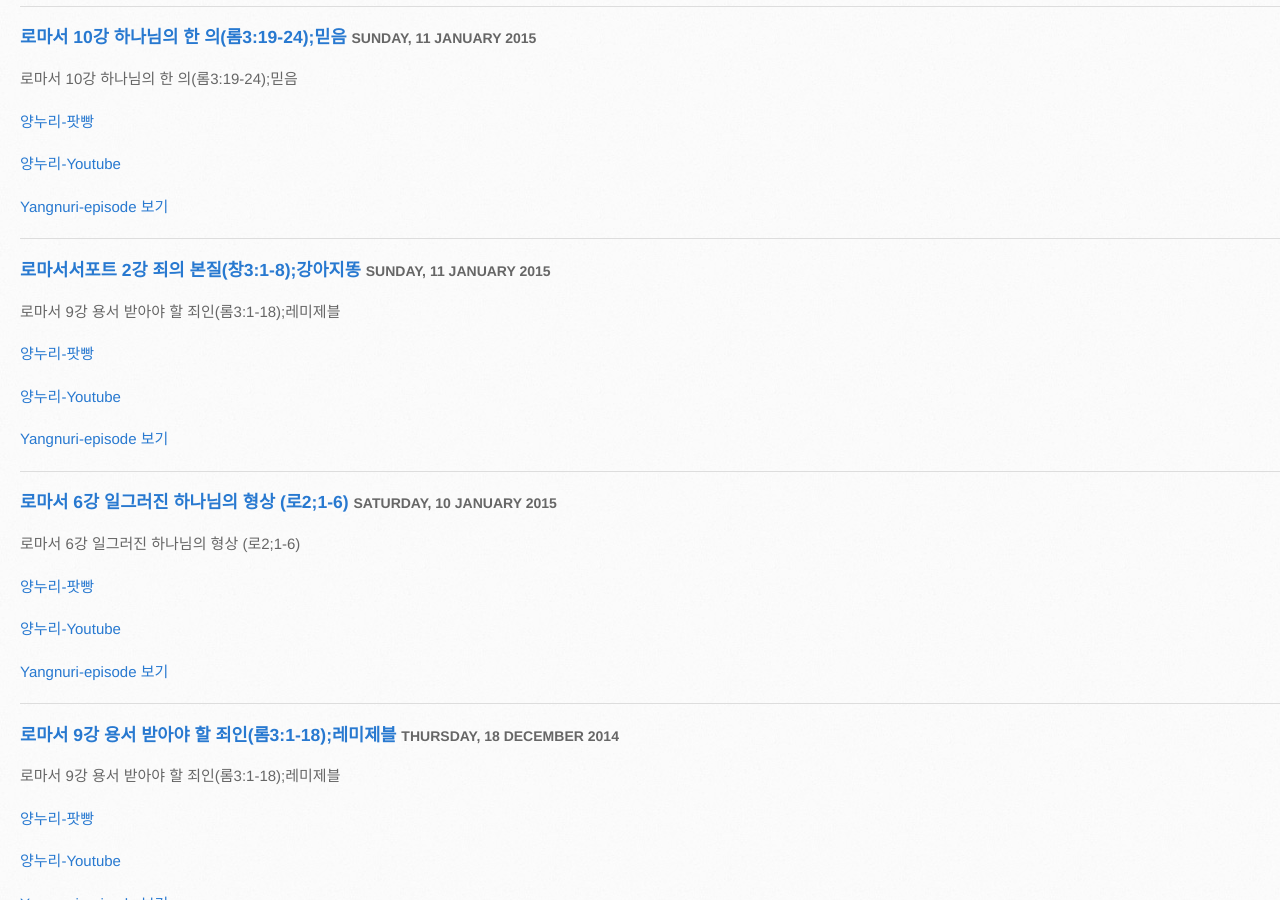
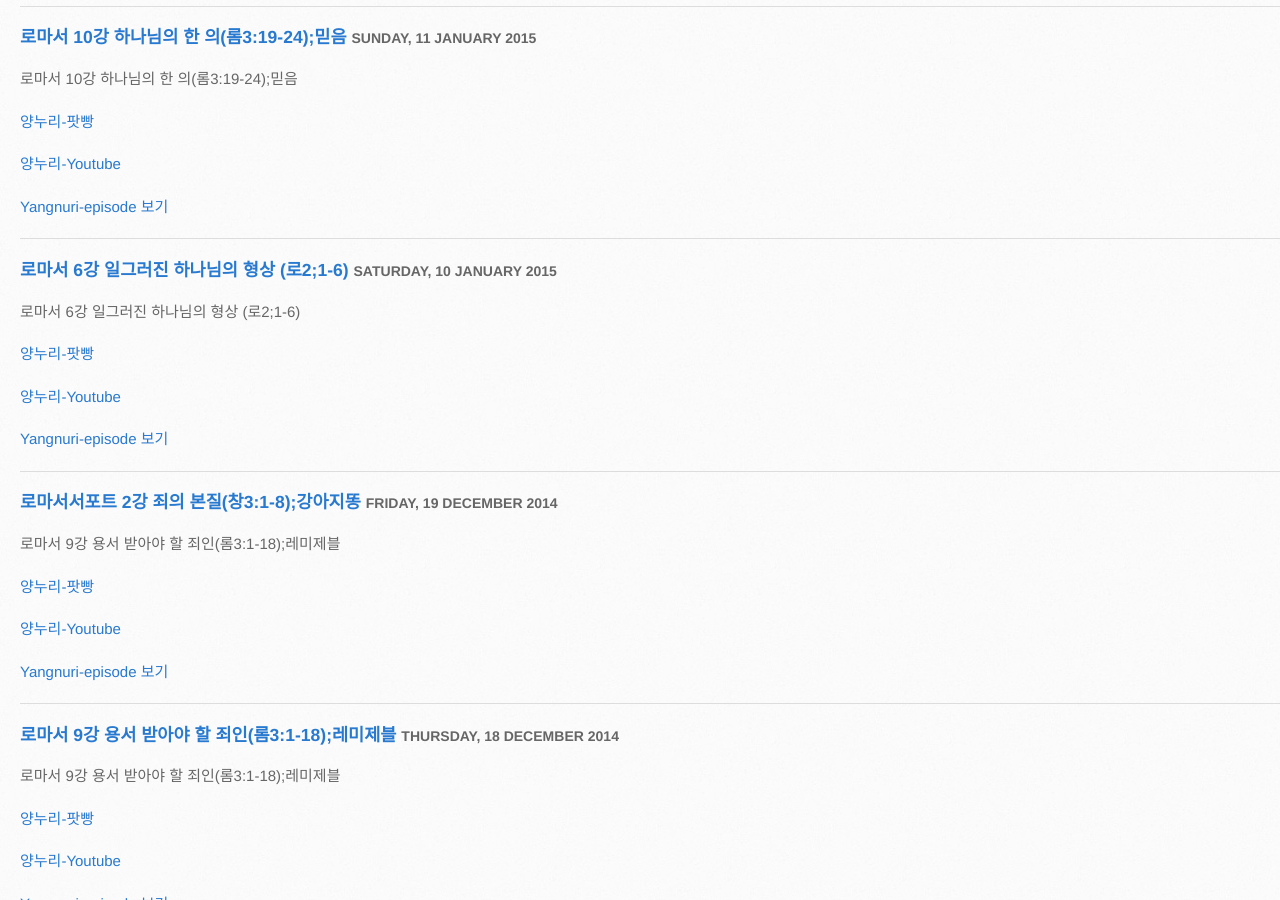
Before and after one commit to yangnuri2/yangnuri2.github.io, a Jekyll site: the page built from index.html, in a window 1280 px wide and 900 px high, scrolled down 2533 px. Built offline with Jekyll 4.4.1, drawn with Linux system fonts in a browser that asks for light colours.

Commit message:
Update 2015-01-11-yang-1-1.md

```diff
--- a/_posts/2015-01-11-yang-1-1.md
+++ b/_posts/2015-01-11-yang-1-1.md
@@ -2,7 +2,7 @@
 layout: post
 title: "로마서서포트 2강 죄의 본질(창3:1-8);강아지똥"
 author: "Yangnuri"
-date: 2015-01-11
+date: 2014-12-19
 duration: "59:47"
 type: "video/mp4"
 enclosure_url: http://archive.org/download/a01041315591_gmail_2318/%EB%A1%9C%EB%A7%88%EC%84%9C%EC%84%9C%ED%8F%AC%ED%8A%B8%202%EA%B0%95%20%EC%A3%84%EC%9D%98%20%EB%B3%B8%EC%A7%88%28%EC%B0%BD3_1-8%29_.mp4
```
